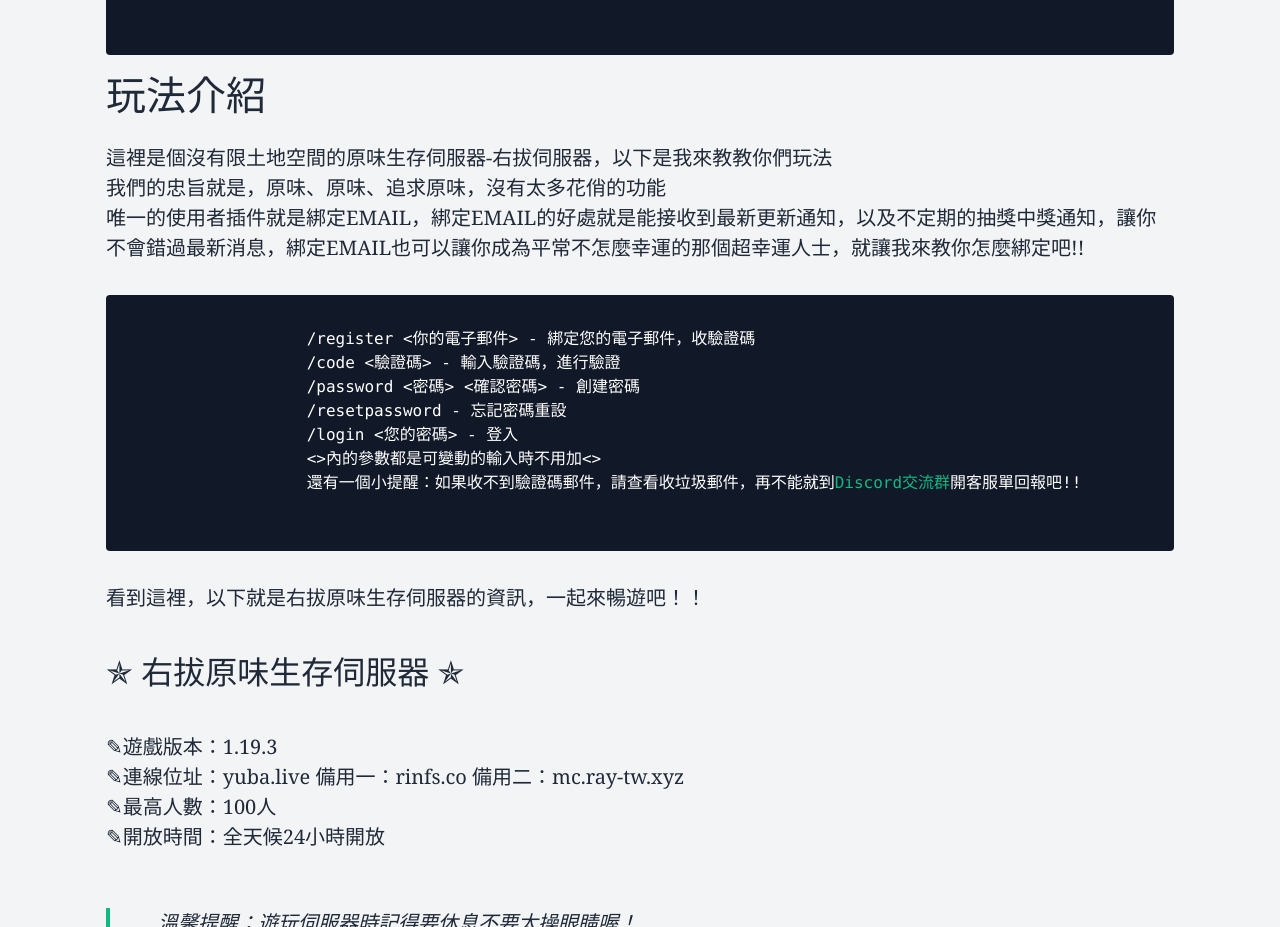
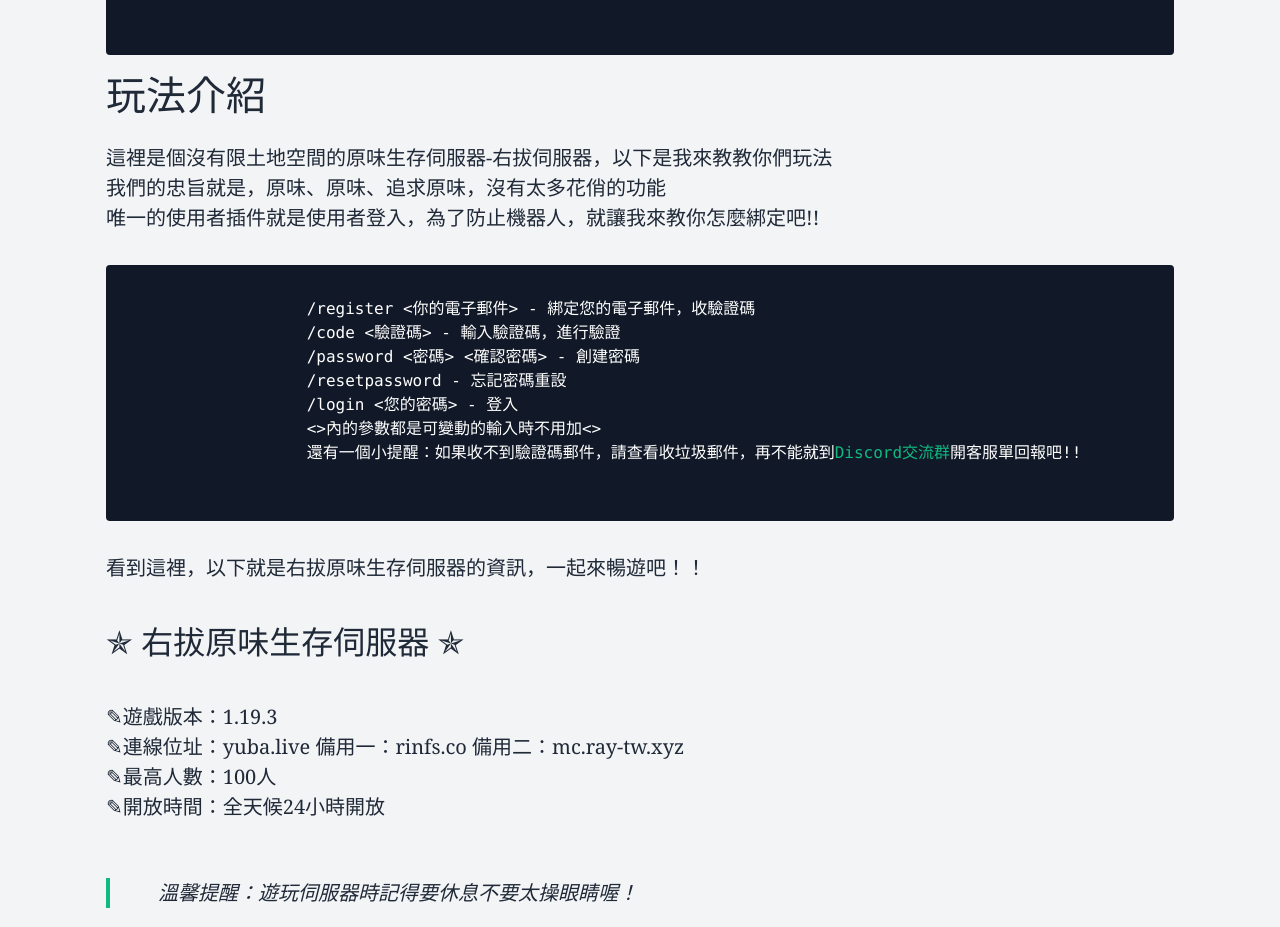
Before and after one commit to Ray1020-a/mc, a plain HTML site: page rule.html in a window 1280 px wide. Shown: the part 1720-2647 px from the top of the page. Drawn offline with nearby package versions, Linux system fonts and the light colour scheme.

Commit message:
Update rule.html

```diff
--- a/rule.html
+++ b/rule.html
@@ -67,7 +67,7 @@
 				</code>
 			</pre>
 			<h1>玩法介紹</h1>
-			<p class="py-3">這裡是個沒有限土地空間的原味生存伺服器-右拔伺服器，以下是我來教教你們玩法<br>我們的忠旨就是，原味、原味、追求原味，沒有太多花俏的功能<br>唯一的使用者插件就是綁定EMAIL，綁定EMAIL的好處就是能接收到最新更新通知，以及不定期的抽獎中獎通知，讓你不會錯過最新消息，綁定EMAIL也可以讓你成為平常不怎麼幸運的那個超幸運人士，就讓我來教你怎麼綁定吧!!</p>
+			<p class="py-3">這裡是個沒有限土地空間的原味生存伺服器-右拔伺服器，以下是我來教教你們玩法<br>我們的忠旨就是，原味、原味、追求原味，沒有太多花俏的功能<br>唯一的使用者插件就是使用者登入，為了防止機器人，就讓我來教你怎麼綁定吧!!</p>
 			<pre class="bg-gray-900 rounded text-white font-mono text-base p-2 md:p-4">
 				<code class="break-words whitespace-pre-wrap">
 					/register &lt;你的電子郵件&gt; - 綁定您的電子郵件，收驗證碼
```
